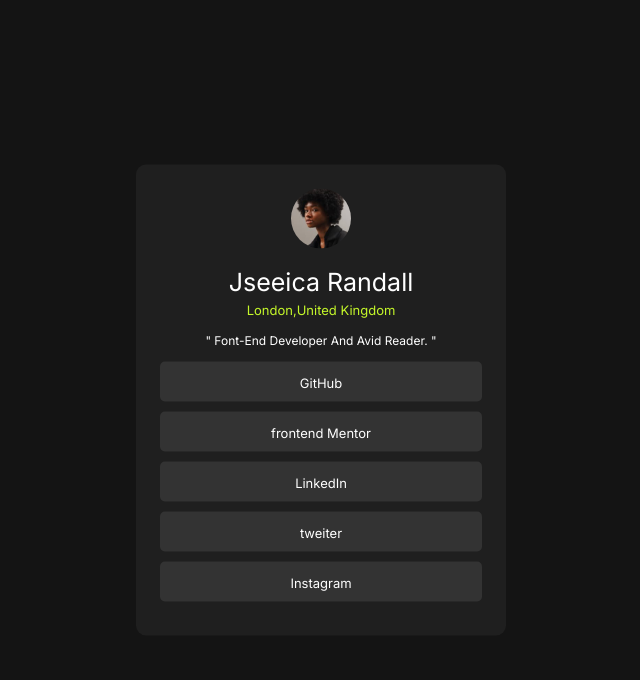
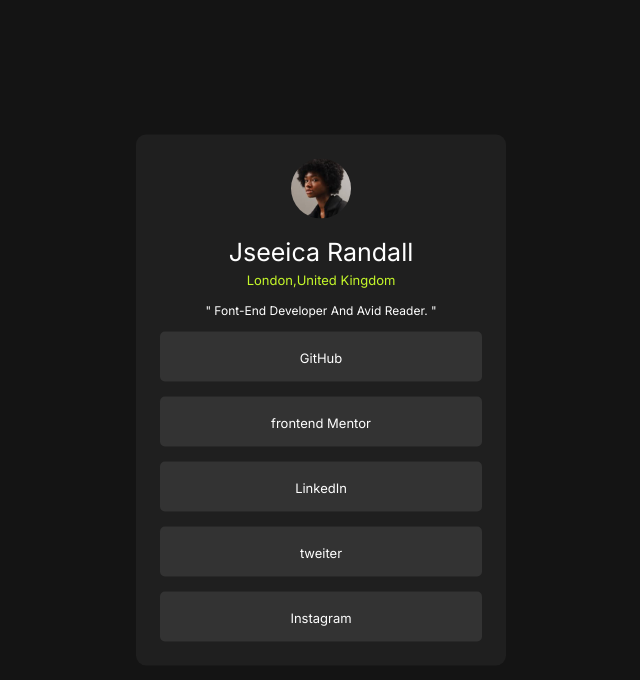
Before and after one commit to Abdelrahman-Amer-abo-halawa/frontend-Mentor-challenge-3, a plain HTML site: page index.html in a window 1280 px wide. Shown: the whole page, without its empty margins (319-959 px from the left). Drawn offline with Linux system fonts and the light colour scheme; a web font is replaced by a local one.

Commit message:
modifing css

```diff
--- a/main.css
+++ b/main.css
@@ -56,6 +56,7 @@ main {
   -ms-border-radius: 10px;
   -o-border-radius: 10px;
   min-width: 370px;
+  min-height: 500px;
 }
 img {
   width: 60px;
@@ -89,18 +90,20 @@ img {
 }
 .social .container main ul li {
   background-color: hsl(0, 0%, 20%);
-  margin-bottom: 10px;
   border-radius: 5px;
   -webkit-border-radius: 5px;
   -moz-border-radius: 5px;
   -ms-border-radius: 5px;
   -o-border-radius: 5px;
-  padding: 10px;
+  padding: 15px;
   transition: 0.3s;
   -webkit-transition: 0.3s;
   -moz-transition: 0.3s;
   -ms-transition: 0.3s;
   -o-transition: 0.3s;
+}
+.social .container main ul li:not(:last-child) {
+  margin-bottom: 15px;
 }
 .social .container main ul li:hover {
   background-color: hsl(75, 94%, 57%);
```
